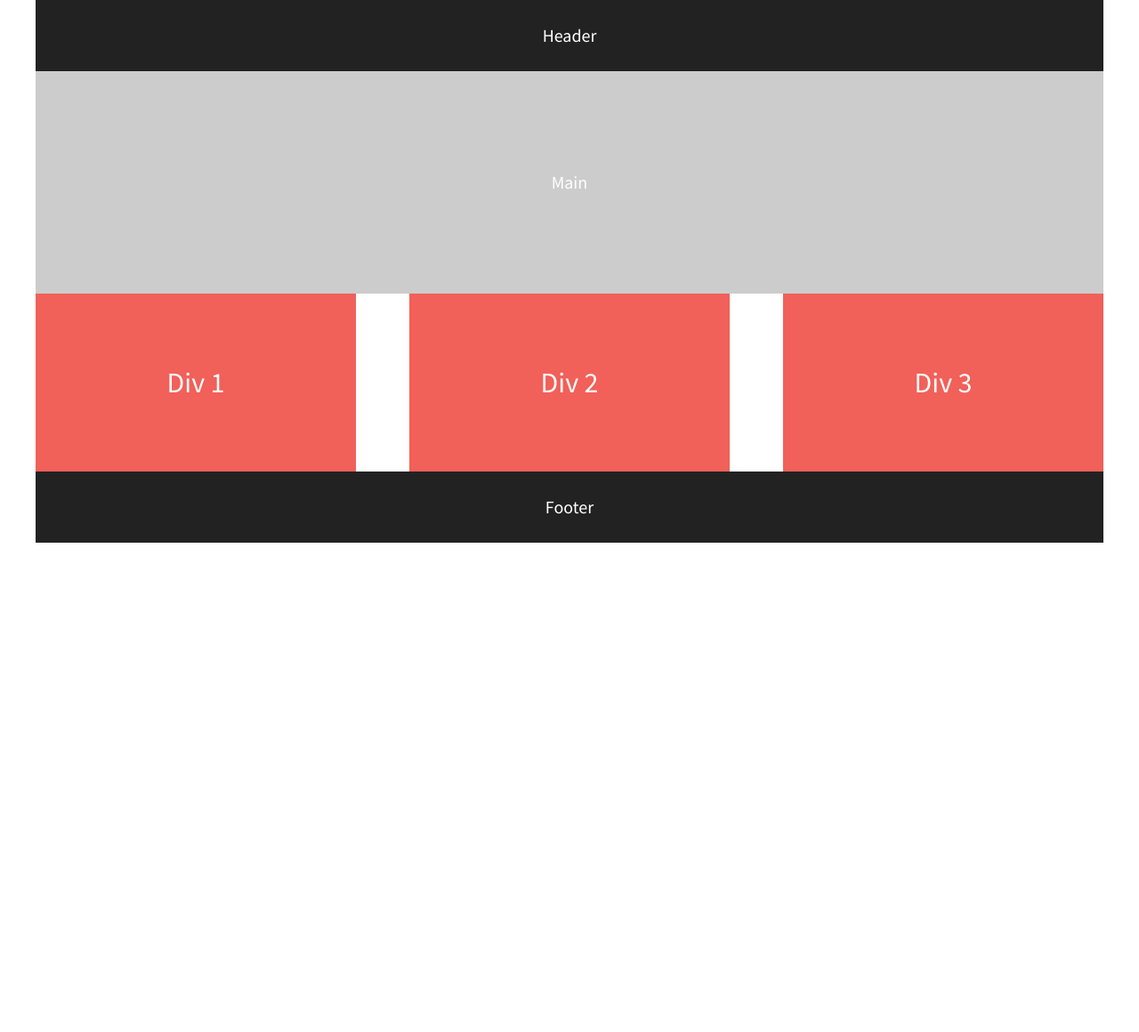
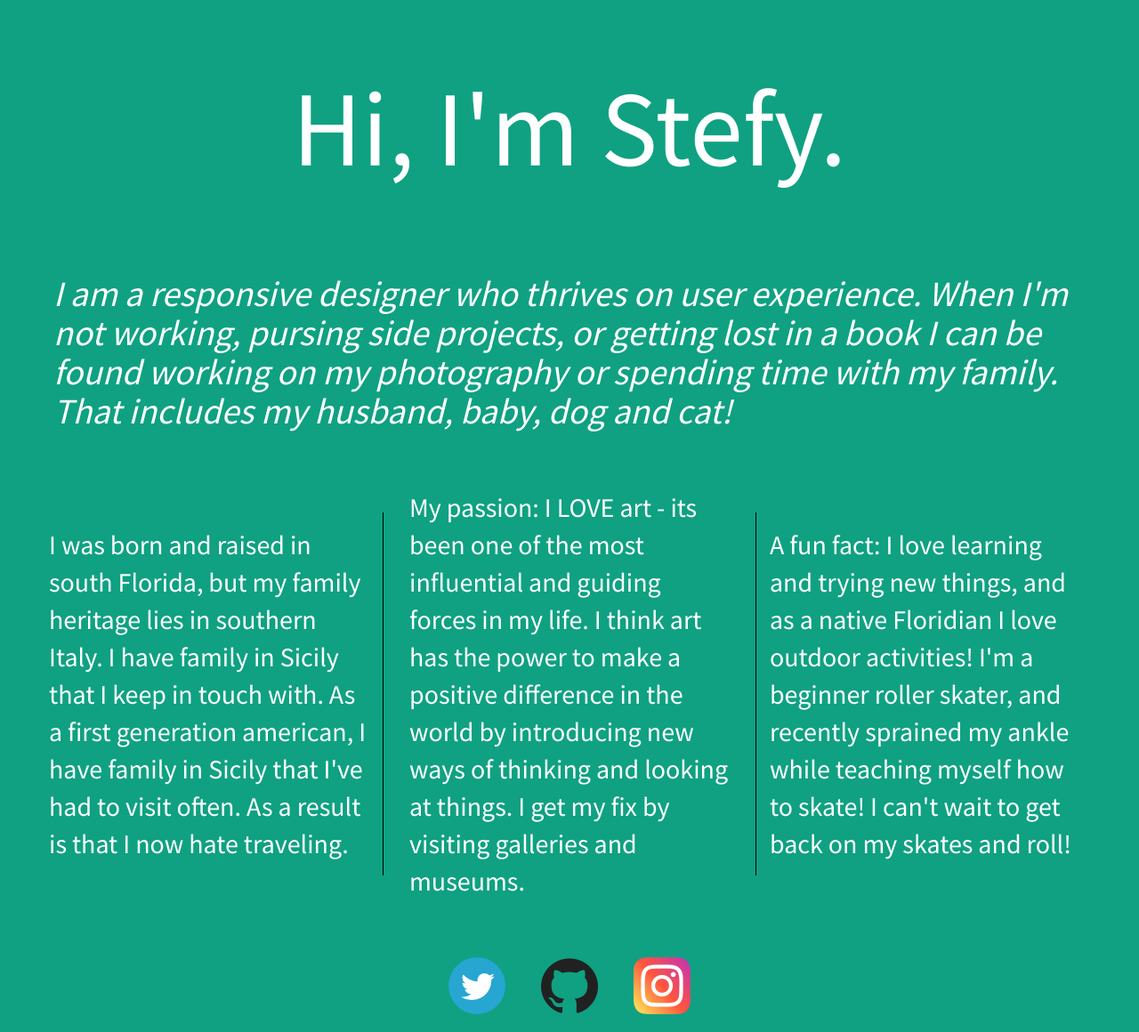
Before and after one commit to stef-pix/flexbox-layout, a plain HTML site: page index.html in a window 1280 px wide. Shown: the whole page at 89% size. Before the commit the page ends 800 px from the top, so only its background shows below. Drawn offline with nearby package versions, Linux system fonts and the light colour scheme.

Commit message:
Added content & custom css

```diff
--- a/css/main.css
+++ b/css/main.css
@@ -96,7 +96,7 @@ textarea {
    ========================================================================== */
 
 html {
-  background-color: #fff;
+  background-color: #0fa182;
   height: 100%;
   width: 100%;
 }
@@ -111,14 +111,12 @@ body {
 
 header,
 footer {
-  background-color: #222;
-  height: 80px;
+  height: auto;
   width: 100%;
 }
 
 main {
-  background-color: #ccc;
-  height: 250px;
+  height: auto;
   width: 100%;
 }
 
@@ -135,21 +133,48 @@ main {
   justify-content: center;
   align-items: center;
   flex-flow: row wrap;
-   justify-content:space-between;
+  justify-content: space-between;
 }
 
 .flex-items {
-  color: #fff;
-  line-height: 1.5em;
-  font-size: 1.6em;
-  background-color: #f16059;
-  width: 30%;
-  height: 200px;
-
   display: flex;
   justify-content: center;
   align-items: center;
+  height: auto;
 }
+
+#name-tag {
+  font-size: 6em;
+  padding: 0.5em;
+}
+
+#tag-line{
+  font-size: 2em;
+  font-style: italic;
+  line-height: 1.1em;
+  margin: .5em;
+}
+
+#about-me_1, #about-me_2, #about-me_3 {
+  font-size: 1.5em;
+  width: 30%;
+  margin: 1em 0;
+  padding: 0.5em;
+}
+
+#about-me_1{
+  border-right: 1px solid #000;
+}
+
+#about-me_3 {
+  border-left: 1px solid #000;
+}
+
+#social-media img{
+  padding: 1em;
+}
+
+
 
 /* ==========================================================================
    Helper classes
--- a/index.html
+++ b/index.html
@@ -3,7 +3,7 @@
     <head>
         <meta charset="utf-8">
         <meta http-equiv="x-ua-compatible" content="ie=edge">
-        <title></title>
+        <title>Hi...........</title>
         <meta name="description" content="">
         <meta name="viewport" content="width=device-width, initial-scale=1">
 
@@ -21,19 +21,33 @@
         <![endif]-->
 
         <!-- Add your site or application content here -->
-        <section class="flex-container">
-            <header>Header</header>
-            <main>Main</main>
-            <div id="div-1" class="flex-items">
-                Div 1
+        <section id="about-me" class="flex-container">
+            <header>
+                <div id="name-tag" class="flex-items">
+                    Hi, I'm Stefy.
+                </div>
+            </header>
+            <main>
+                <div id="tag-line" class="flex-items">
+                    I am a responsive designer who thrives on user experience. When I'm not working, pursing side projects, or getting lost in a book I can be found working on my photography or spending time with my family. That includes my husband, baby, dog and cat!
+                </div>
+            </main>
+            <div id="about-me_1" class="flex-items">
+                I was born and raised in south Florida, but my family heritage lies in southern Italy. I have family in Sicily that I keep in touch with. As a first generation american, I have family in Sicily that I've had to visit often. As a result is that I now hate traveling.
             </div>
-            <div id="div-2" class="flex-items">
-                Div 2
+            <div id="about-me_2" class="flex-items">
+                My passion: I LOVE art - its been one of the most influential and guiding forces in my life. I think art has the power to make a positive difference in the world by introducing new ways of thinking and looking at things. I get my fix by visiting galleries and museums.
             </div>
-            <div id="div-3" class="flex-items">
-                Div 3
+            <div id="about-me_3" class="flex-items">
+                A fun fact: I love learning and trying new things, and as a native Floridian I love outdoor activities! I'm a beginner roller skater, and recently sprained my ankle while teaching myself how to skate! I can't wait to get back on my skates and roll!
             </div>
-            <footer>Footer</footer>
+            <footer>
+                <div id="social-media"> <div class="flex-items">
+                    <a href="twitter.com" target="_blank"><img src="img/twitter.png" attr="twitter"></a>
+                    <a href="github.com" target="_blank"><img src="img/github.png" attr="github"></a>
+                    <a href="instagram.com" target="_blank"><img src="img/instagram.png" attr="instagram"></a>
+                </div>
+            </footer>
         </section>
 
         <script src="https://ajax.googleapis.com/ajax/libs/jquery/1.11.3/jquery.min.js"></script>
```
Also changed, not shown: img/github.png (added), img/instagram.png (added), img/twitter.png (added).
